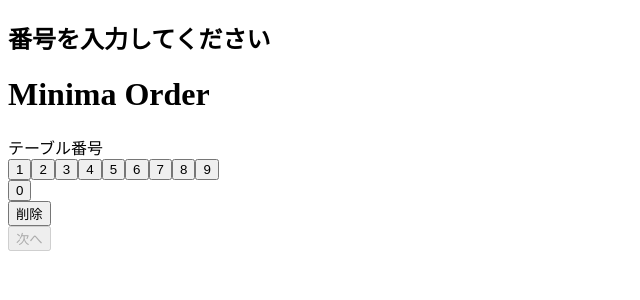
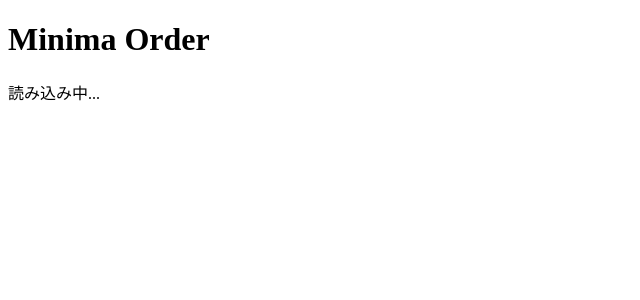
Before and after one commit to system-mosico/minima-order-app, a Next.js app: page / in a window 1280 px wide. Shown: the top 300 px of the page, without its empty margins (0-640 px from the left). Built offline with nearby package versions, Linux system fonts and the light colour scheme.

Commit message:
テーブル番号入力画面を削除、QRコードから直接アクセスする仕様に変更
- テーブル番号入力画面を削除
- URLパラメータからテーブル番号を自動取得
- テーブル番号が取得できない場合のエラーハンドリングを追加

```diff
--- a/src/pages/index.tsx
+++ b/src/pages/index.tsx
@@ -1,55 +1,28 @@
-import { useState } from "react";
+import { useEffect } from "react";
 import { useRouter } from "next/router";
-import Header from "../components/Header";
-import NumberInput from "../components/NumberInput";
-import TenKey from "../components/TenKey";
 
 export default function Home() {
-  const [tableNumber, setTableNumber] = useState("");
   const router = useRouter();
 
-  const handleSubmit = () => {
-    if (!tableNumber || !/^\d+$/.test(tableNumber)) {
-      return;
+  useEffect(() => {
+    // URLパラメータからテーブル番号を取得
+    const { table } = router.query;
+
+    if (table && typeof table === "string") {
+      // テーブル番号が取得できたら人数入力ページへ自動遷移
+      router.push(`/people?table=${table}`);
+    } else if (router.isReady) {
+      // テーブル番号が取得できない場合（QRコードが読み取られていない場合）
+      // エラーメッセージを表示
+      alert("テーブルのQRコードを読み取ってアクセスしてください");
     }
-    router.push(`/people?table=${tableNumber}`);
-  };
-
-  const handleDelete = () => {
-    setTableNumber((prev) => prev.slice(0, -1));
-  };
+  }, [router.query, router.isReady]);
 
   return (
-    <div className="min-h-screen bg-white flex flex-col">
-      <Header title="番号を入力してください" />
-
-      {/* ロゴエリア */}
-      <div className="text-center py-8">
-        <h1 className="text-3xl font-bold text-cyan-600">Minima Order</h1>
-      </div>
-
-      {/* 番号入力ボックス */}
-      <NumberInput value={tableNumber} placeholder="テーブル番号" />
-
-      {/* テンキー */}
-      <div className="flex-1">
-        <TenKey
-          value={tableNumber}
-          onChange={setTableNumber}
-          onDelete={handleDelete}
-          maxLength={3}
-        />
-      </div>
-
-      {/* 次へボタン */}
-      <div className="px-4 pb-6">
-        <button
-          onClick={handleSubmit}
-          disabled={!tableNumber || tableNumber.length === 0}
-          className="w-full bg-cyan-500 hover:bg-cyan-600 disabled:bg-gray-300 disabled:text-gray-500 text-white font-bold py-4 rounded-lg text-lg transition-colors"
-        >
-          次へ
-        </button>
+    <div className="min-h-screen bg-white flex items-center justify-center">
+      <div className="text-center">
+        <h1 className="text-2xl font-bold text-cyan-600 mb-4">Minima Order</h1>
+        <p className="text-gray-600">読み込み中...</p>
       </div>
     </div>
   );
```
Also changed, not shown: src/pages/people.tsx (+8 -1 lines).
